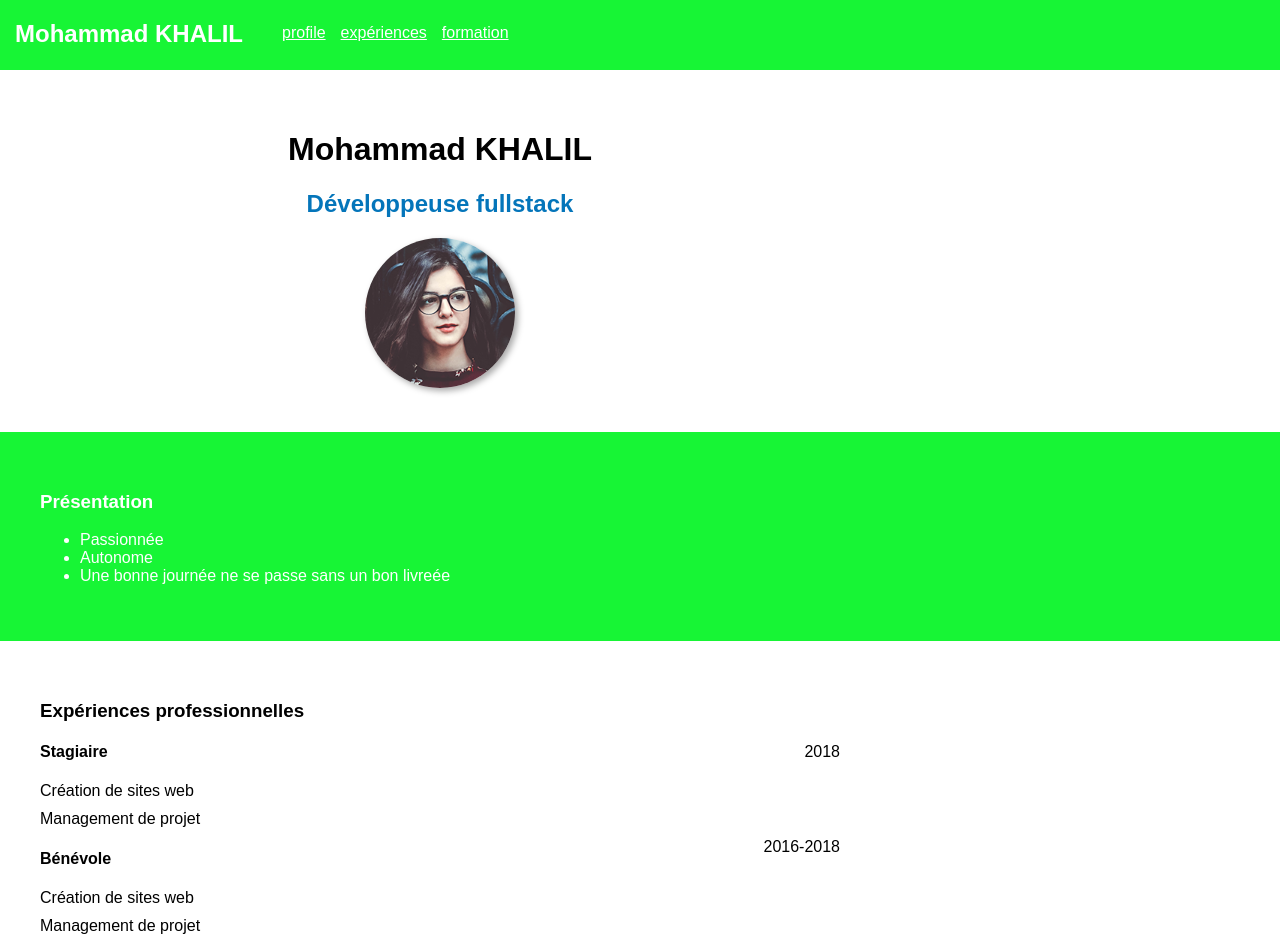
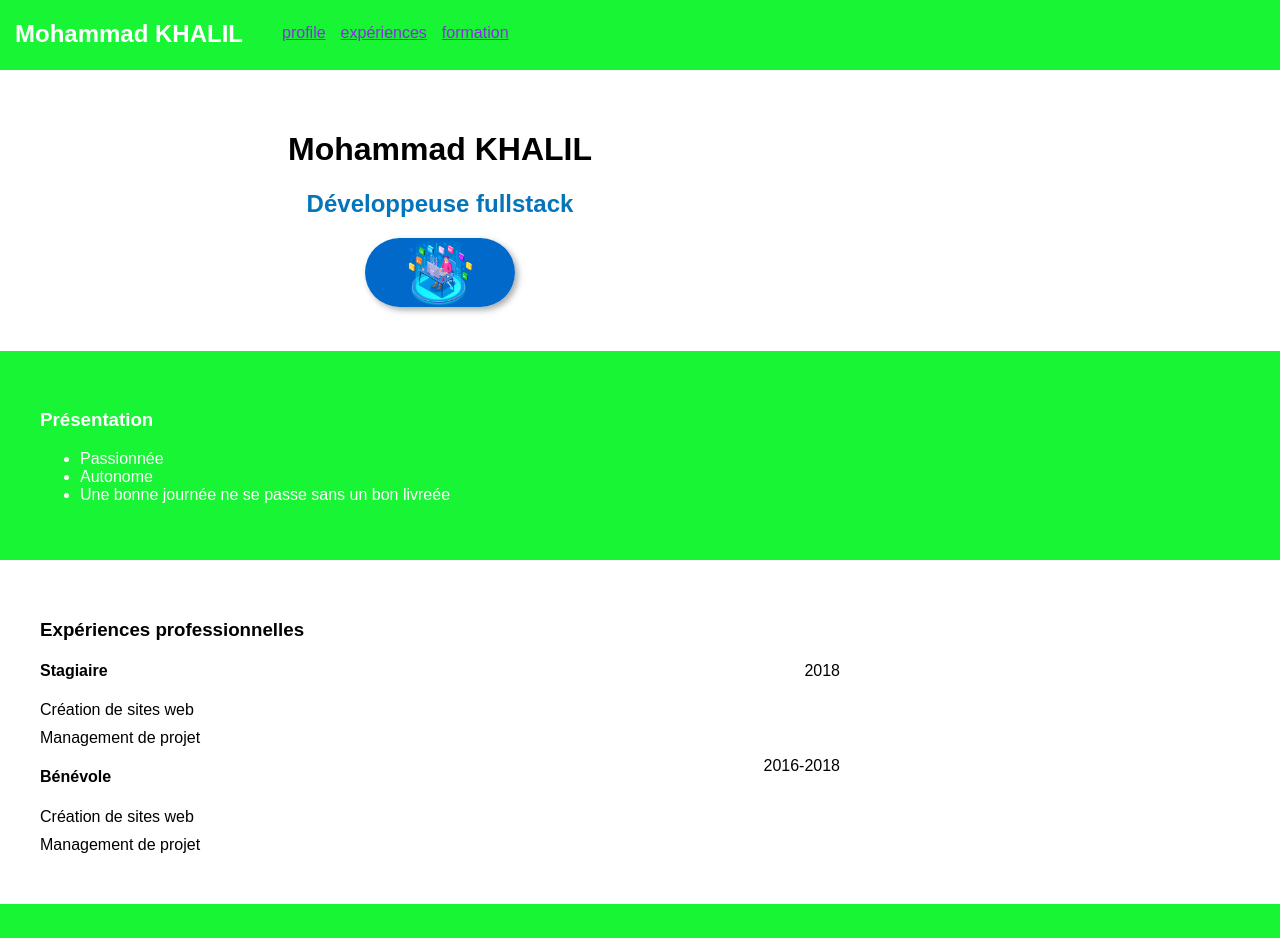
Before and after one commit to Mohammad75013/mohammad75013.github.io, a plain HTML site: page index.html in a window 1280 px wide. Shown: the top 938 px of the page. Drawn offline with Linux system fonts and the light colour scheme.

Commit message:
changement de image

```diff
--- a/index.html
+++ b/index.html
@@ -20,7 +20,7 @@
                 <div class="content">
                      <h1> Mohammad KHALIL </h1>
                      <h2> Développeuse fullstack </h2>
-                     <img src="camille_martin.png"/>
+                     <img src="developpeur.png"/>
                 </div>
             </header>
             <section id="profile" class="secondary-block">
--- a/style.css
+++ b/style.css
@@ -5,7 +5,7 @@ body {
 }
 
 a {
-    color: rgb(255, 255, 255);
+    color: blueviolet;
   }
 .secondary-block {
     color: rgb(255, 255, 255);
```
Also changed, not shown: developpeur.png (added), maldives.png.png (added).
